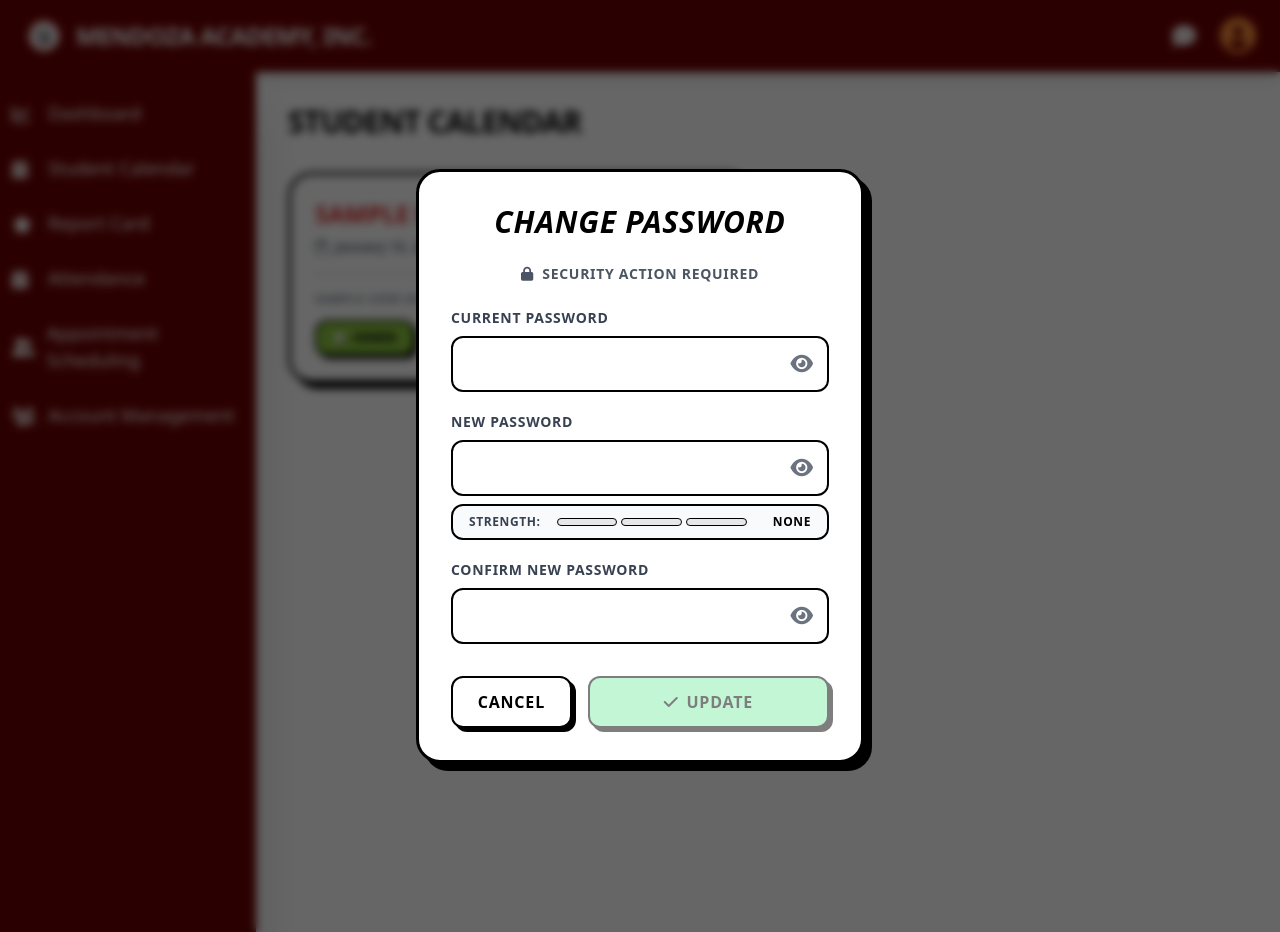
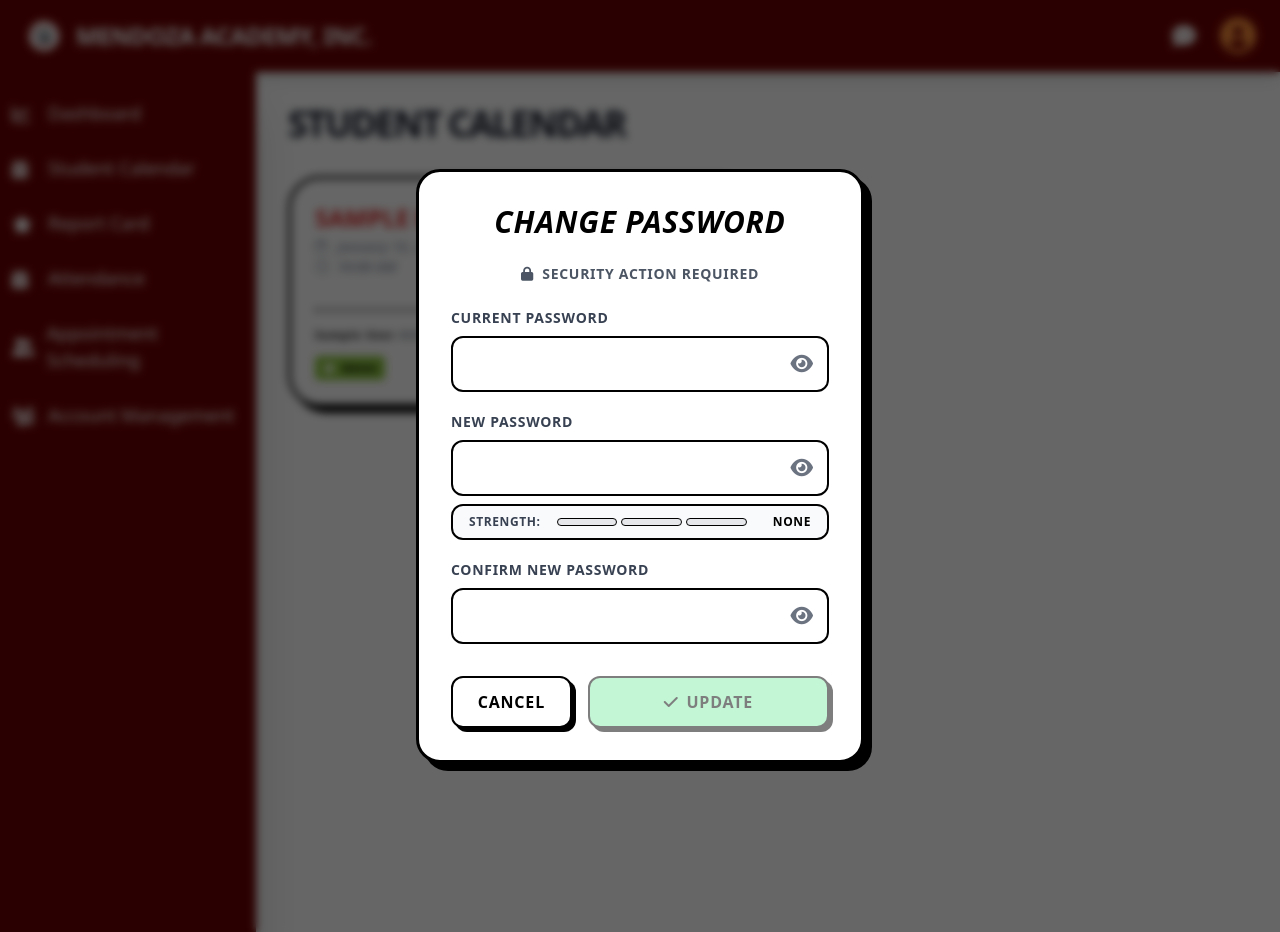
Before and after one commit to deverasophiaangeline7-prog/mendoza-portal, a Laravel app: template resources/views/parent/my-calendar.blade.php in a window 1280 px wide. Run offline with Laravel 10, Linux system fonts and the light colour scheme; a user stored in the database is signed in; data comes from the database, SQL or seed files in the repository; tables that the repository leaves empty hold one stand-in row (values such as "Sample post"); the template is opened without the code that fills it: most values are stand-ins (such as "Sample title", 1, 10 or a date in 2020); some libraries are stand-ins or nearby versions.

Commit message:
fix student participation layout both teacher and parent

```diff
--- a/resources/views/parent/my-calendar.blade.php
+++ b/resources/views/parent/my-calendar.blade.php
@@ -4,73 +4,71 @@
 
 @section('content')
 <main class="p-8 bg-white min-h-screen">
-    <h2 class="text-3xl font-black uppercase mb-8 tracking-tight">Student Calendar</h2>
+    <h2 class="text-4xl font-black uppercase mb-8 tracking-tighter text-gray-900">Student Calendar</h2>
 
     <div id="calendar-container" class="grid grid-cols-1 md:grid-cols-2 gap-8">
         @forelse($events as $event)
-        <div class="bg-white border-[3px] border-black p-6 rounded-3xl shadow-[6px_6px_0px_0px_rgba(0,0,0,1)]">
-            <div class="mb-4">
-                <h4 class="text-2xl font-black text-red-600 uppercase leading-tight mb-2">{{ $event->event_title }}</h4>
-                <!-- Changed flex-col to flex-wrap items-center for side-by-side layout -->
-                <div class="flex flex-wrap items-center gap-4">
-                    <p class="font-bold text-gray-500 italic text-sm">
+        <div class="bg-white border-[3px] border-black p-6 rounded-[2rem] shadow-[6px_6px_0px_0px_rgba(0,0,0,1)] flex flex-col">
+            <div class="mb-4 flex-shrink-0">
+                <!-- Reduced gap on title using mb-1 -->
+                <h4 class="text-2xl font-black text-red-600 uppercase leading-tight mb-1">{{ $event->event_title }}</h4>
+
+                <!-- Stacked date and time closely with gap-0 -->
+                <div class="flex flex-col gap-0">
+                    <p class="font-bold text-gray-400 italic text-sm flex items-center gap-1.5">
                         <i class="fa-regular fa-calendar w-4"></i>
                         {{ \Carbon\Carbon::parse($event->start_date)->format('F d, Y') }}
                     </p>
 
-                    @if($event->time)
                     @php
-                                // Smartly split by newline or dash to handle both old and new data formats
+                        $displayTime = 'No time set';
+                        if($event->time) {
                             $timeParts = preg_split('/(\r\n|\n| - )/', $event->time);
-
                             $startTime = '';
                             if (isset($timeParts[0]) && trim($timeParts[0])) {
-                                    try {
-                                        $startTime = \Carbon\Carbon::parse(trim($timeParts[0]))->format('h:i A');
-                                    } catch (\Exception $e) {
-                                        $startTime = trim($timeParts[0]); // Fallback if parse fails
+                                try { $startTime = \Carbon\Carbon::parse(trim($timeParts[0]))->format('h:i A'); }
+                                catch (\Exception $e) { $startTime = trim($timeParts[0]); }
+                            }
+                            $endTime = '';
+                            if (isset($timeParts[1]) && trim($timeParts[1])) {
+                                try { $endTime = \Carbon\Carbon::parse(trim($timeParts[1]))->format('h:i A'); }
+                                catch (\Exception $e) { $endTime = trim($timeParts[1]); }
+                            }
+                            $parsedTime = implode(' - ', array_filter([$startTime, $endTime]));
+                            if ($parsedTime) {
+                                $displayTime = $parsedTime;
                             }
                         }
-
-                                $endTime = '';
-                                if (isset($timeParts[1]) && trim($timeParts[1])) {
-                                    try {
-                                        $endTime = \Carbon\Carbon::parse(trim($timeParts[1]))->format('h:i A');
-                                    } catch (\Exception $e) {
-                                        $endTime = trim($timeParts[1]); // Fallback if parse fails
-                                    }
-                                }
-
-                                $displayTime = implode(' - ', array_filter([$startTime, $endTime]));
                     @endphp
 
-                            @if($displayTime)
-                            <p class="font-bold text-gray-500 italic text-sm">
+                    <p class="font-bold text-gray-400 italic text-sm flex items-center gap-1.5">
                         <i class="fa-regular fa-clock w-4"></i>
                         {{ $displayTime }}
                     </p>
-                            @endif
-                        @endif
                 </div>
             </div>
 
-            <div class="mt-4 pt-4 border-t-[2px] border-dashed border-gray-300">
-                <p class="text-[11px] font-black uppercase text-gray-500 mb-3 tracking-widest">
-                    {{ $student->first_name ?? 'Student' }} {{ $student->last_name ?? '' }} Assigned Role(s):
+            <!-- Parent-specific body with updated layout matching the system design -->
+            <div class="mt-4 pt-4 border-t-2 border-dashed border-black">
+                <p class="text-[11px] font-black text-gray-500 mb-3 tracking-widest uppercase">
+                    <!-- Standard case applied to the student's name -->
+                    <span class="capitalize text-black">{{ strtolower($student->first_name ?? 'Student') }} {{ strtolower($student->last_name ?? '') }}</span>
+                    Assigned Role(s):
                 </p>
 
-                <div class="flex flex-wrap gap-2">
+                <div class="flex flex-wrap gap-1.5">
                     @foreach($event->participants as $participation)
-                        <span class="bg-[#8cc63f] text-black border-2 border-black px-4 py-2 rounded-xl font-black uppercase text-xs shadow-[3px_3px_0px_0px_rgba(0,0,0,1)]">
-                            <i class="fa-solid fa-star text-white mr-1" style="text-shadow: 1px 1px 0 #000;"></i>
-                            {{ $participation->role ?: 'General Participant' }}
+                        <!-- Cleaned up role tags: no border, smaller bold text, capitalized (sentence case) -->
+                        <span class="inline-flex items-center gap-1.5 text-[11px] bg-[#8cc63f] text-black px-2 py-1 rounded font-bold capitalize">
+                            <i class="fa-solid fa-star text-white"></i>
+                            {{ strtolower($participation->role ?: 'General Participant') }}
                         </span>
                     @endforeach
                 </div>
             </div>
         </div>
         @empty
-            <div class="col-span-full flex flex-col justify-center items-center py-20 bg-gray-50 rounded-[40px] border-[3px] border-dashed border-gray-300">
+            <div class="col-span-full flex flex-col justify-center items-center py-20 bg-gray-50 rounded-[2rem] border-[3px] border-dashed border-gray-300">
                 <i class="fa-solid fa-calendar-xmark text-6xl text-gray-200 mb-4"></i>
                 <p class="text-gray-400 text-xl font-black italic">No event participation yet.</p>
             </div>
--- a/resources/views/teacher-calendar.blade.php
+++ b/resources/views/teacher-calendar.blade.php
@@ -159,7 +159,7 @@
                         selectedEventId = '{{ $event->calendar_id }}';
                         selectedEventTitle = '{{ addslashes($event->event_title) }}';
                         openModal = true;
-                    " class="w-full bg-blue-600 text-white font-black border-[3px] border-black py-2.5 rounded-full shadow-[4px_4px_0px_0px_rgba(0,0,0,1)] hover:bg-blue-700 active:translate-y-[2px] active:translate-x-[2px] active:shadow-none transition-all uppercase text-sm tracking-wide">
+                    " class="w-full bg-blue-600 text-white font-black py-2.5 rounded-full shadow-[4px_4px_0px_0px_rgba(0,0,0,1)] hover:bg-blue-700 active:translate-y-[2px] active:translate-x-[2px] active:shadow-none transition-all uppercase text-sm tracking-wide">
                         + Add Student
                     </button>
                 </div>
```
Lines whose indentation alone changed are shown as unchanged.
